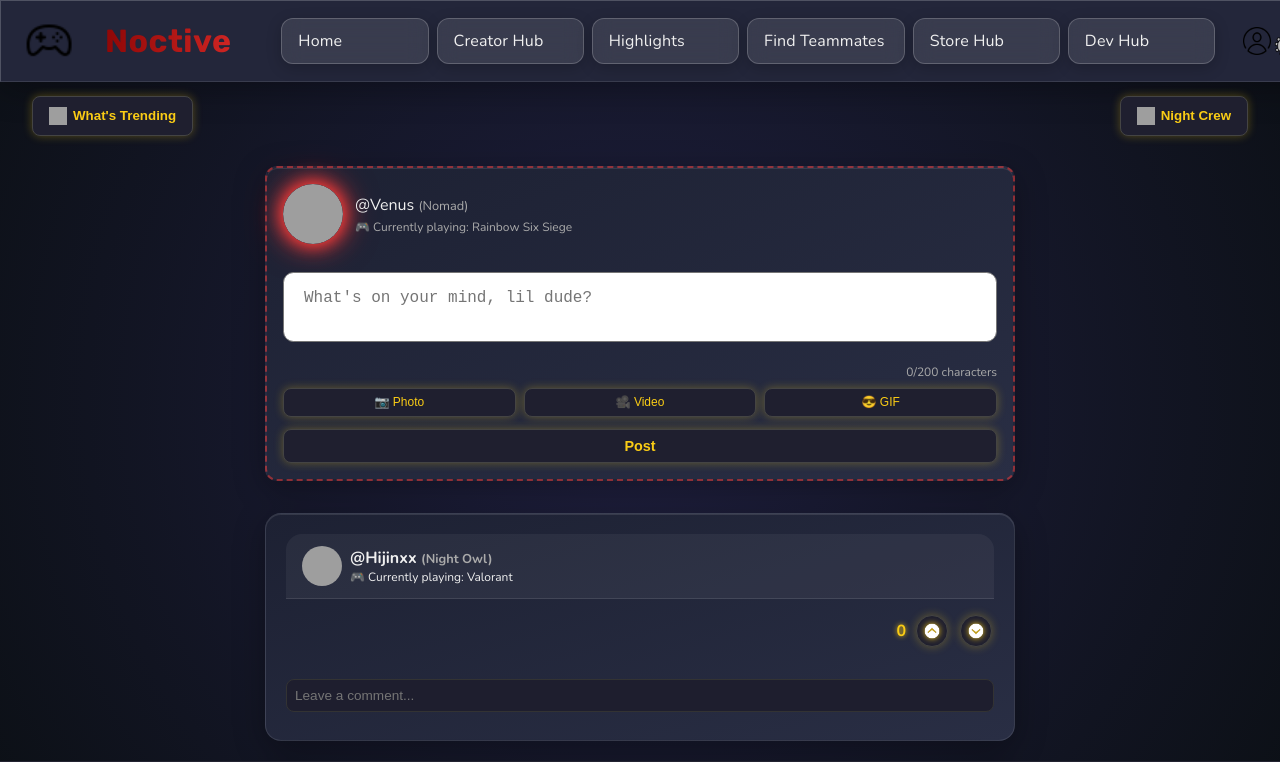
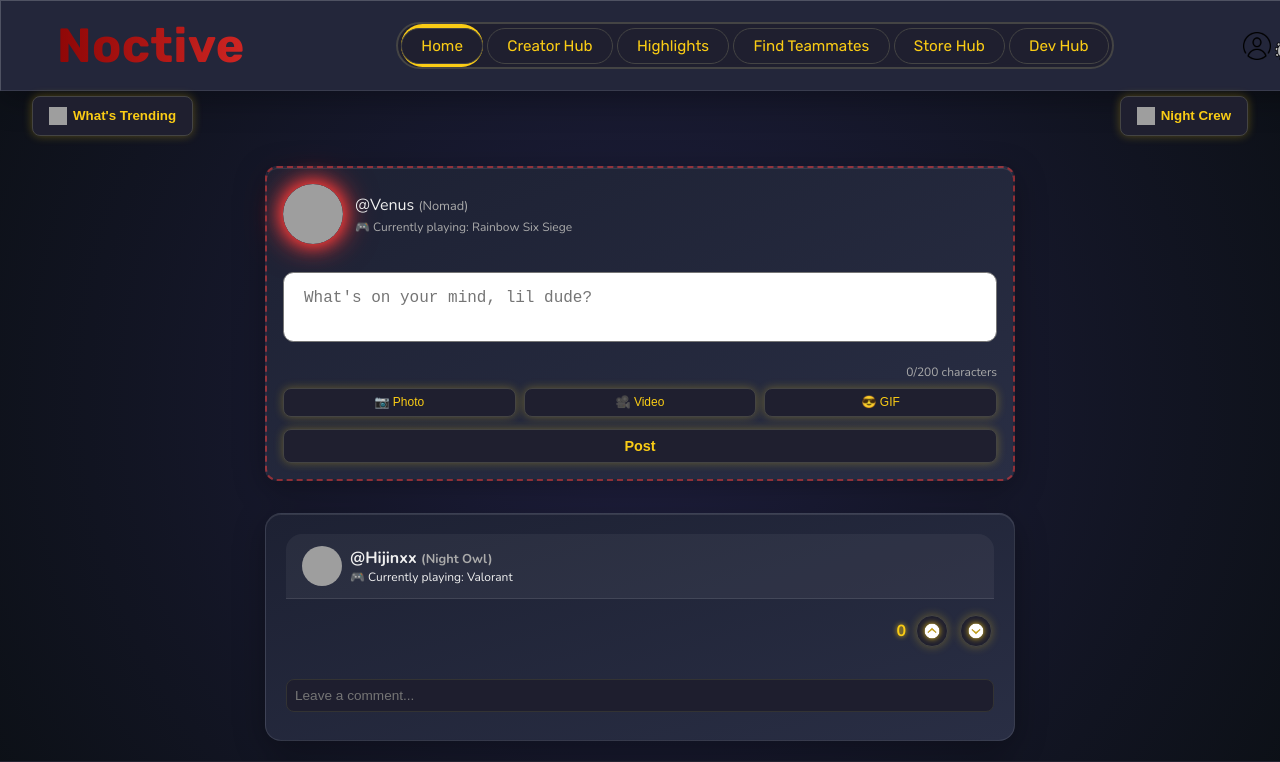
Before and after one commit to PivotMenace/Noctive, a website: page index.html in a window 1280 px wide. Shown: the top 762 px of the page. Drawn offline with nearby package versions, Linux system fonts and the light colour scheme; grey boxes are pictures that could not be loaded; a web font is replaced by a local one.

Commit message:
slidersss

```diff
--- a/index.html
+++ b/index.html
@@ -71,7 +71,7 @@ header {
 .brand-title {
   font-family: 'Rubik', 'Roboto Condensed', 'Segoe UI Bold', sans-serif !important;
   font-weight: 700;
-  font-size: 2rem;
+  font-size: 3rem;
   background: linear-gradient(90deg, #800000, #ff3c38);
   -webkit-background-clip: text;
   background-clip: text;
@@ -82,17 +82,51 @@ header {
   margin-right: 2rem; /* Space before navigation */
 }
 
-/* Navigation with midnight glass effect - now inline */
-nav {
+/* Navigation with slider effect */
+.nav-slider-wrapper {
   display: flex;
-  justify-content: flex-start;
-  align-items: center;
-  gap: 0.5rem;
-  background: none;
-  border: none;
-  box-shadow: none;
-  padding: 0; /* Removed left padding */
-  margin: 0; /* Removed bottom margin */
+  position: relative;
+  background: #1f1f2f;
+  border: 2px solid #444;
+  border-radius: 999px;
+  padding: 0.2rem;
+  gap: 0.25rem;
+  width: fit-content;
+  margin: auto;
+}
+
+.nav-tab {
+  all: unset;
+  position: relative;
+  z-index: 2;
+  padding: 0.5rem 1.2rem;
+  font-family: 'Rubik', sans-serif;
+  font-size: 0.95rem;
+  font-weight: 500;
+  color: #f0f0f0;
+  border-radius: 999px;
+  cursor: pointer;
+  transition: color 0.2s ease;
+}
+
+.nav-tab:hover {
+  color: #facc15;
+}
+
+.nav-tab.active {
+  color: #1a1a1a;
+}
+
+.nav-slider-indicator {
+  position: absolute;
+  top: 0;
+  bottom: 0;
+  left: 0;
+  width: 0;
+  background: #facc15;
+  border-radius: 999px;
+  z-index: 1;
+  transition: all 0.3s ease;
 }
 
 .nav-link {
@@ -1109,37 +1143,18 @@ button:focus,
 
     <header>
       <div class="header-main">
-        <div class="header-icon" style="position: relative;">
-          <img src="pngs/logo.png" alt="Noctive Logo" style="width:48px;height:48px;">
-        </div>
+        <div class="header-icon" style="position: relative;"></div>
         <span class="brand-title">Noctive</span>
       </div>
-      <nav>
-  <a href="#" class="nav-link nav-home">
-    <span class="nav-icon"><img src="pngs/home.png" alt="Home" width="22" height="22"></span>
-    <span class="nav-text">Home</span>
-  </a>
-  <a href="#" class="nav-link nav-creator">
-    <span class="nav-icon"><img src="pngs/creator.png" alt="Creator Hub" width="22" height="22"></span>
-    <span class="nav-text">Creator Hub</span>
-  </a>
-  <a href="#" class="nav-link nav-highlights">
-    <span class="nav-icon"><img src="pngs/highlights.png" alt="Highlights" width="22" height="22"></span>
-    <span class="nav-text">Highlights</span>
-  </a>
-  <a href="#" class="nav-link nav-findteammates">
-    <span class="nav-icon"><img src="pngs/findteammates.png" alt="Find Teammates" width="22" height="22"></span>
-    <span class="nav-text">Find Teammates</span>
-  </a>
-  <a href="#" class="nav-link nav-store">
-    <span class="nav-icon"><img src="pngs/store.png" alt="Store Hub" width="22" height="22"></span>
-    <span class="nav-text">Store Hub</span>
-  </a>
-  <a href="#" class="nav-link nav-dev">
-    <span class="nav-icon"><img src="pngs/dev.png" alt="Dev Hub" width="22" height="22"></span>
-    <span class="nav-text">Dev Hub</span>
-  </a>
-</nav>
+      <div class="nav-slider-wrapper">
+  <div class="nav-slider-indicator"></div>
+  <button class="nav-tab active">Home</button>
+  <button class="nav-tab">Creator Hub</button>
+  <button class="nav-tab">Highlights</button>
+  <button class="nav-tab">Find Teammates</button>
+  <button class="nav-tab">Store Hub</button>
+  <button class="nav-tab">Dev Hub</button>
+</div>
       <div class="header-account-link">
         <a href="/profile" class="account-link" title="Your Profile">
           <img src="pngs/account.png" alt="Account" class="account-icon">
@@ -1449,6 +1464,31 @@ function toggleTrending() {
   console.log('Toggling Trending Sidebar:', trendingSidebar);
   trendingSidebar.classList.toggle('hidden');
 }
+
+// Navigation Slider
+const tabs = document.querySelectorAll(".nav-tab");
+const indicator = document.querySelector(".nav-slider-indicator");
+
+function updateIndicator(tab) {
+  const wrapper = tab.parentElement;
+  const offsetLeft = tab.offsetLeft;
+  const width = tab.offsetWidth;
+
+  indicator.style.left = `${offsetLeft}px`;
+  indicator.style.width = `${width}px`;
+
+  tabs.forEach(t => t.classList.remove("active"));
+  tab.classList.add("active");
+}
+
+tabs.forEach(tab => {
+  tab.addEventListener("click", () => updateIndicator(tab));
+});
+
+window.addEventListener("DOMContentLoaded", () => {
+  const activeTab = document.querySelector(".nav-tab.active");
+  if (activeTab) updateIndicator(activeTab);
+});
 </script>
   </body>
 </html>
```
